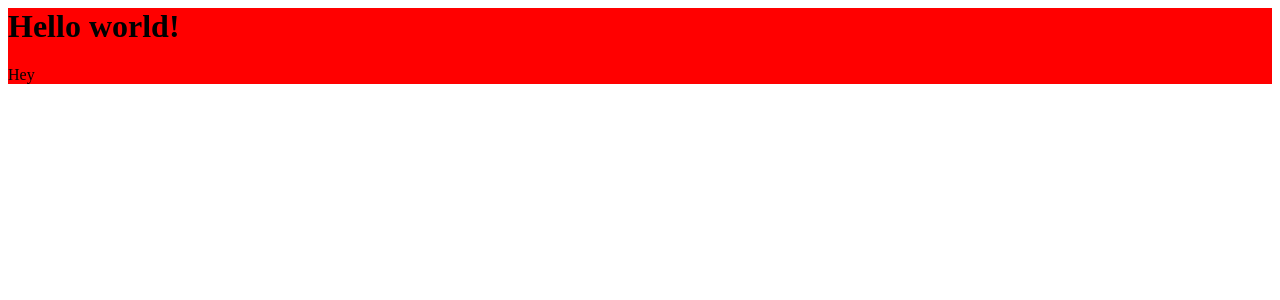
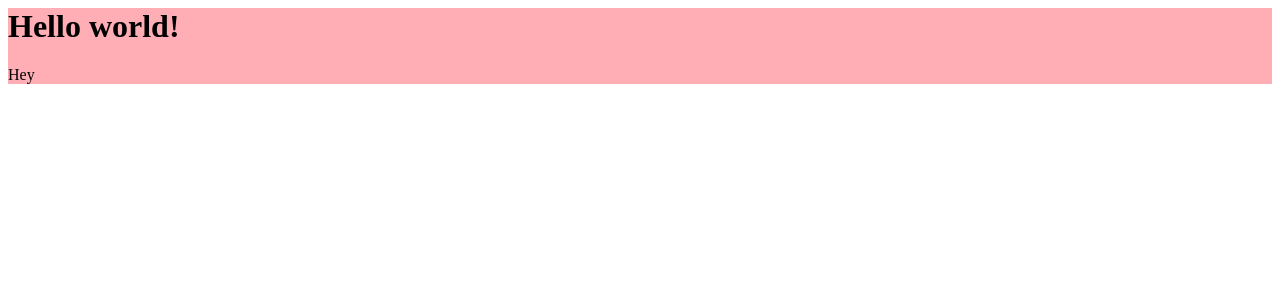
Before and after one commit to ntsim/react-boilerplate, a React app: page / in a window 1280 px wide. Shown: the top 300 px of the page. Built offline with nearby package versions, Linux system fonts and the light colour scheme.

Commit message:
Add Stylelint as Webpack plugin

```diff
--- a/package.json
+++ b/package.json
@@ -56,6 +56,7 @@
     "stylelint-config-prettier": "^4.0.0",
     "stylelint-config-sass-guidelines": "^5.3.0",
     "stylelint-prettier": "^1.0.6",
+    "stylelint-webpack-plugin": "^0.10.5",
     "terser-webpack-plugin": "^1.2.0",
     "webpack": "^4.28.2",
     "webpack-cli": "^3.1.2",
--- a/src/App.module.scss
+++ b/src/App.module.scss
@@ -1,3 +1,3 @@
 .container {
-  background: red;
+  background: #ffaeb5;
 }
--- a/webpack.base.config.js
+++ b/webpack.base.config.js
@@ -1,5 +1,6 @@
 const DotEnvPlugin = require('dotenv-webpack');
 const MiniCssExtractPlugin = require('mini-css-extract-plugin');
+const StyleLintPlugin = require('stylelint-webpack-plugin');
 const path = require('path');
 
 const getStyleLoaders = (
@@ -117,5 +118,6 @@ module.exports = {
       path: process.env.ENV_FILE ? `./.env.${process.env.ENV_FILE}` : './.env',
       safe: true,
     }),
+    new StyleLintPlugin(),
   ],
 };
```
Also changed, not shown: 1 other file (tests, documents, lock files or other folders).
